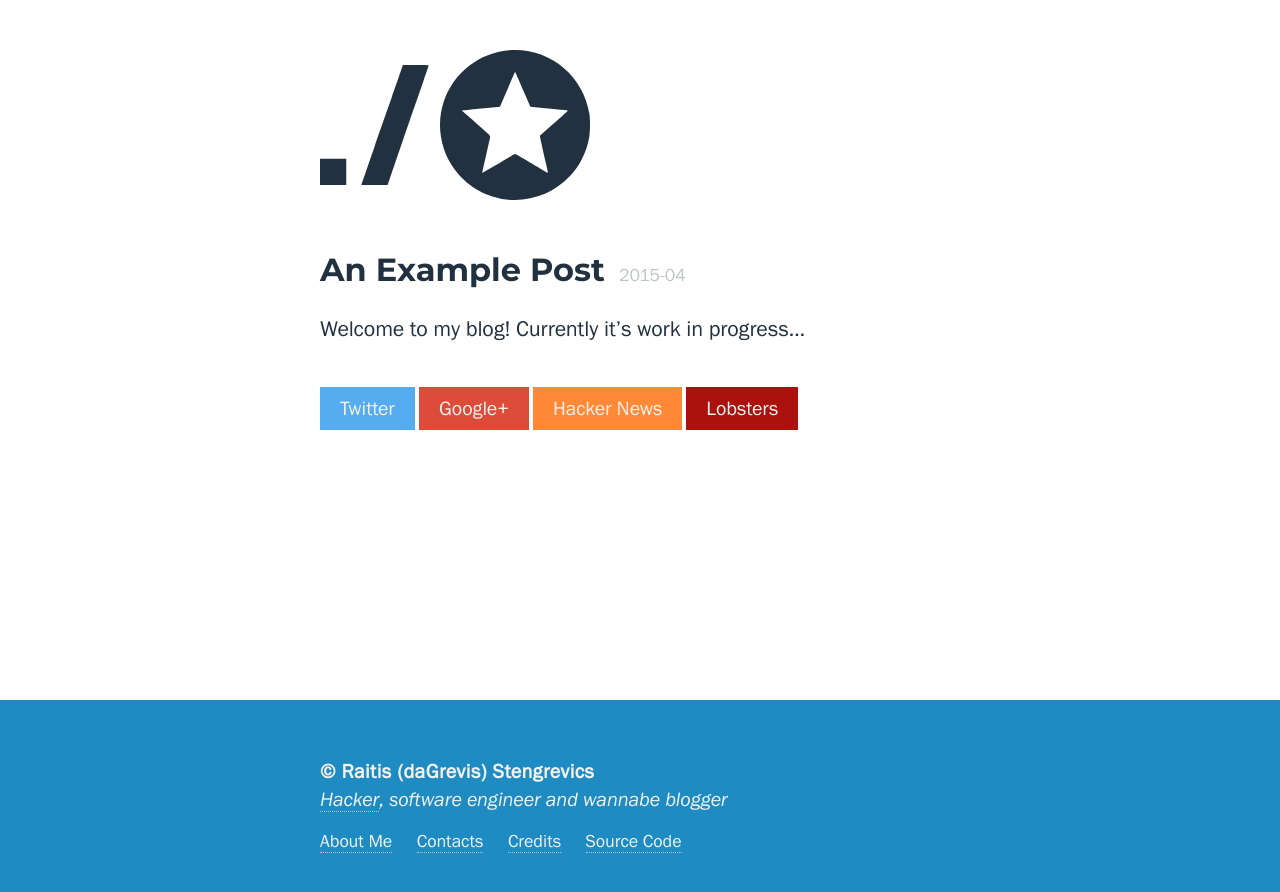
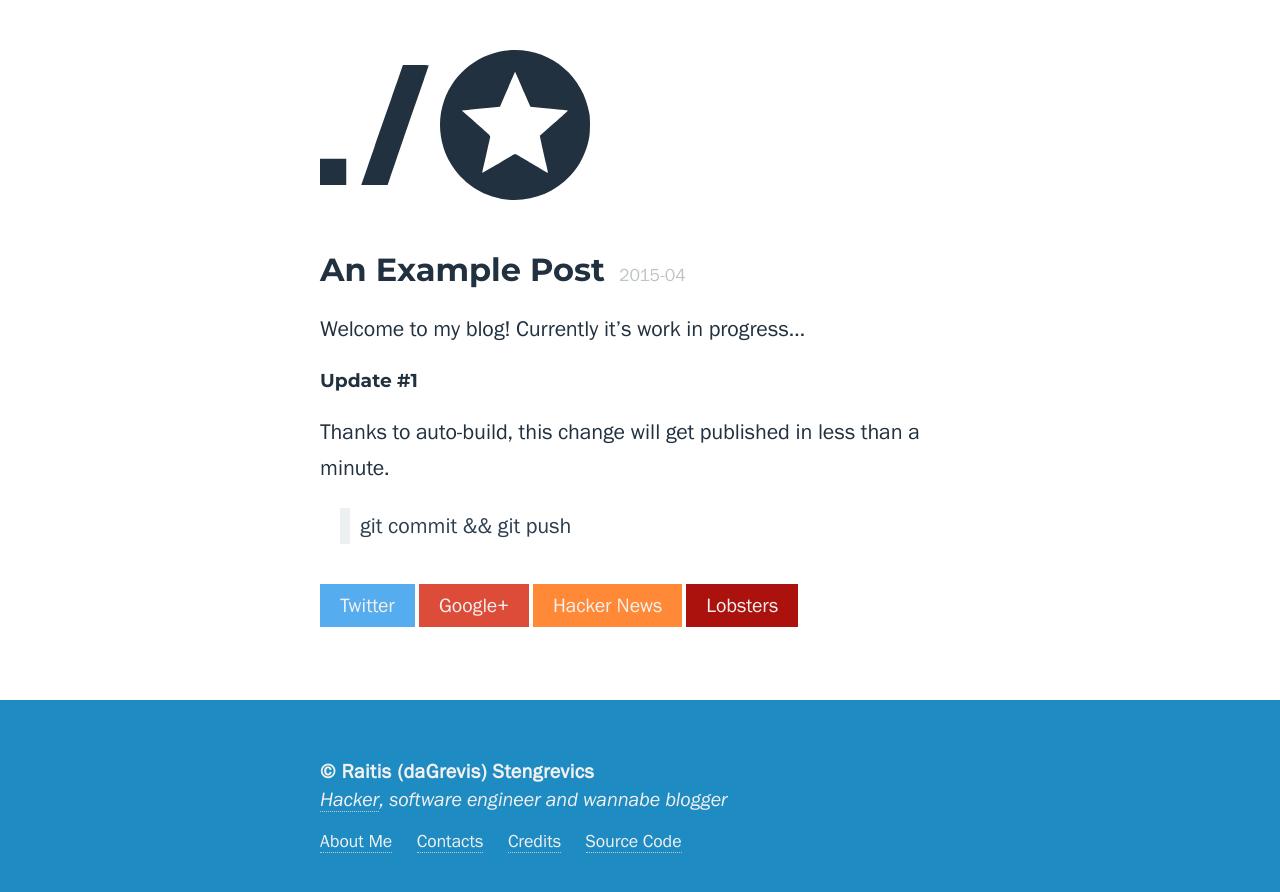
Before and after one commit to daGrevis/daGrev.is, a Jekyll site: the page built from _posts/2015-04-12-an-example-post.md, in a window 1280 px wide. Shown: the top 892 px of the page. Built offline with Jekyll 4.4.1, drawn with Linux system fonts in a browser that asks for light colours; comment, search, counter and statistics services are not loaded.

Commit message:
Update post

```diff
--- a/_posts/2015-04-12-an-example-post.md
+++ b/_posts/2015-04-12-an-example-post.md
@@ -5,3 +5,9 @@ date: 2015-04-12 15:40:00
 ---
 
 Welcome to my blog! Currently it's work in progress...
+
+### Update #1
+
+Thanks to auto-build, this change will get published in less than a minute.
+
+> git commit && git push
```
